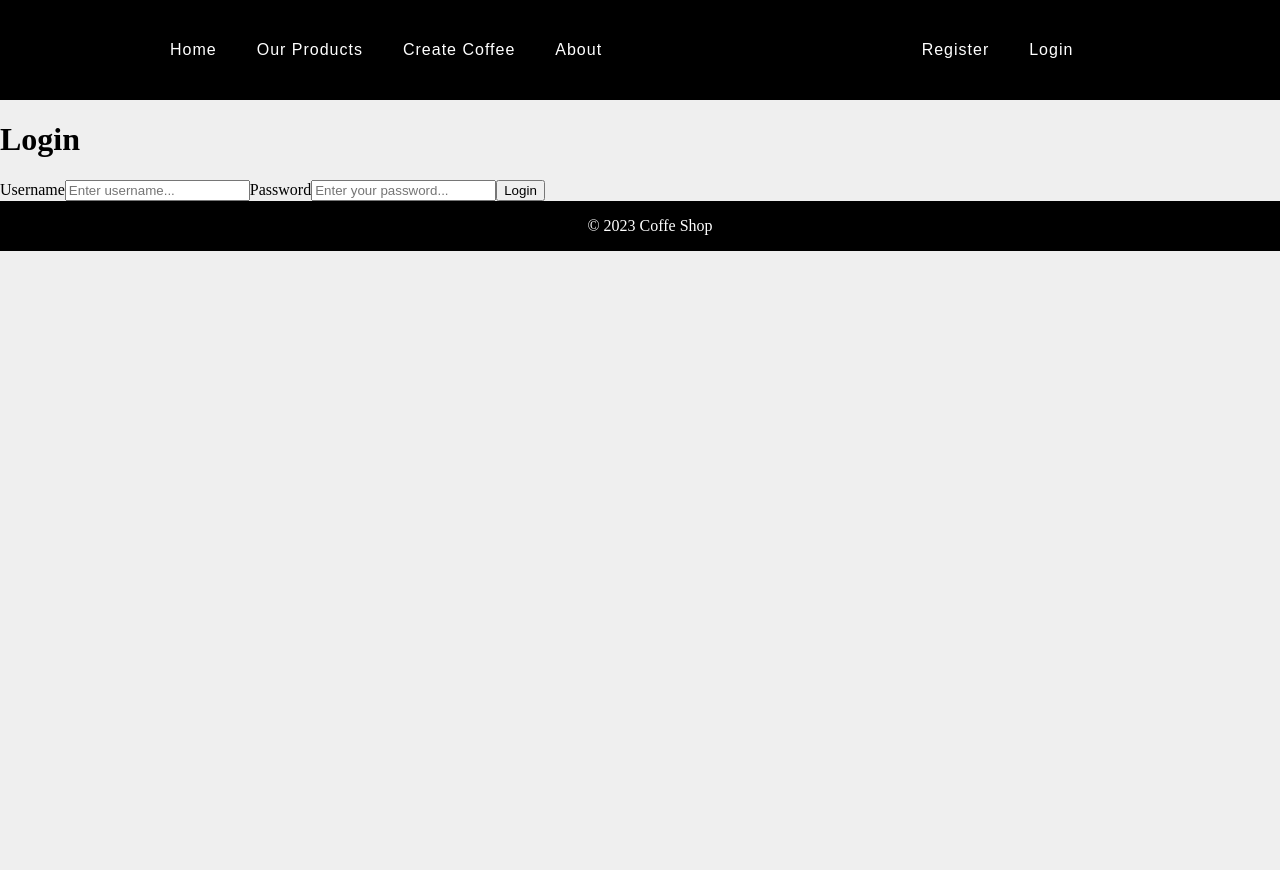
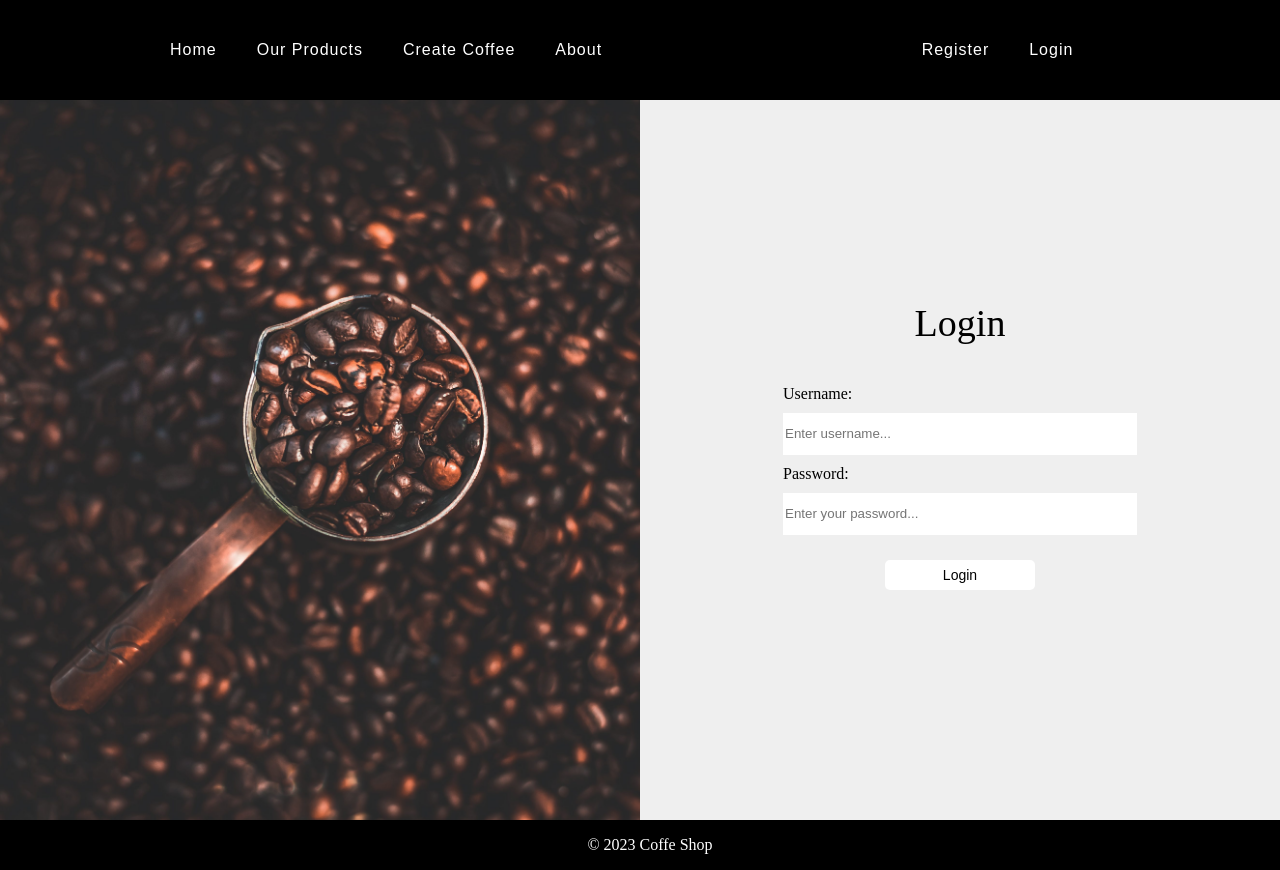
Before and after one commit to MarioAngelov2/Coffee-App, a React (Create React App) app in the folder app/: page /login in a window 1280 px wide. Before the commit the page ends 800 px from the top, so only its background shows below. Built offline with nearby package versions, Linux system fonts and the light colour scheme.

Commit message:
Add css to login page

```diff
--- a/app/src/pages/Login.jsx
+++ b/app/src/pages/Login.jsx
@@ -1,16 +1,17 @@
 import React from "react";
 import "../styles/Login.css";
+import loginImage from '../assets/loginImage.jpeg';
 
 function Login() {
   return (
     <div className="loginContainer">
-      <div className="leftSide"></div>
+      <div className="leftSide" style={{ backgroundImage: `url(${loginImage})` }}></div>
       <div className="rightSide">
         <h1>Login</h1>
         <form id="login-form" method="POST">
-          <label htmlFor="username">Username</label>
+          <label htmlFor="username">Username:</label>
           <input name="username" placeholder="Enter username..." type="email" />
-          <label htmlFor="password">Password</label>
+          <label htmlFor="password">Password:</label>
           <input
             name="password"
             placeholder="Enter your password..."
--- a/app/src/styles/Login.css
+++ b/app/src/styles/Login.css
@@ -0,0 +1,82 @@
+.loginContainer {
+  width: 100%;
+  height: 90vh;
+  display: flex;
+}
+
+.loginContainer .leftSide {
+  height: 100%;
+  flex: 50%;
+  background-position: left;
+  background-repeat: no-repeat;
+  background-size: cover;
+}
+
+.loginContainer .rightSide {
+  height: 100%;
+  display: flex;
+  flex: 50%;
+  flex-direction: column;
+  justify-content: center;
+}
+
+.loginContainer .rightSide h1 {
+  /* text-align: center; */
+  margin-left: 30px;
+  font-size: 38px;
+  font-weight: 300;
+  margin: 0 auto;
+}
+
+.loginContainer .rightSide form {
+  display: flex;
+  flex-direction: column;
+  width: auto;
+  height: auto;
+  padding: 30px;
+  margin: 0 auto;
+}
+
+.loginContainer .rightSide form input {
+  height: 40px;
+  width: 350px;
+  border: none;
+  color: black;
+  outline: none;
+}
+
+.loginContainer .rightSide form input textarea {
+  margin-top: 15px;
+  width: 80%;
+  border: none;
+}
+
+.rightSide form button {
+  font-size: 14px;
+  background-color: white;
+  border: none;
+  border-radius: 5px;
+  transition: 0.2s ease-in-out;
+  margin-top: 30px;
+  width: 140px;
+  display: flex;
+  justify-content: center;
+  align-items: center;
+  cursor: pointer;
+  margin: 0 auto;
+  margin-top: 25px;
+  width: 150px;
+  height: 30px;
+}
+
+.rightSide form button:hover {
+  background-color: rgb(193, 23, 23);
+  border-radius: 5px;
+  color: white;
+  transition: 0.2s ease-in-out;
+}
+
+.rightSide form label {
+  margin-bottom: 10px;
+  margin-top: 10px;
+}
```
Also changed, not shown: app/src/assets/loginImage.jpeg (added).
